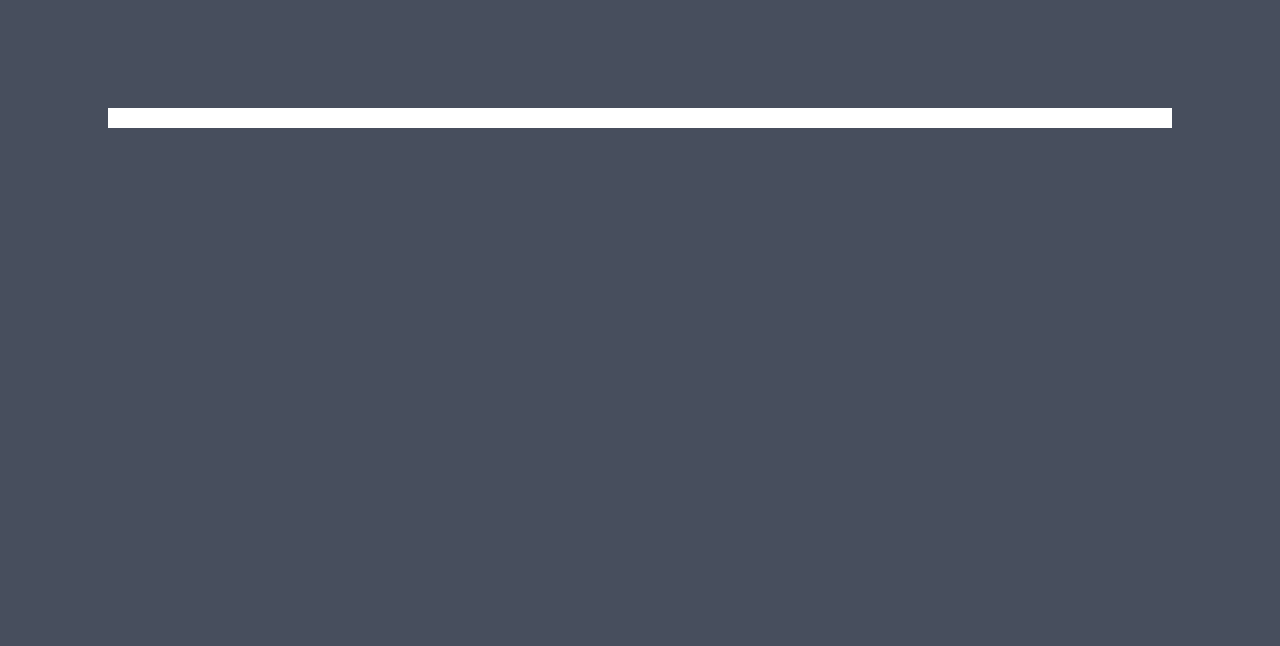
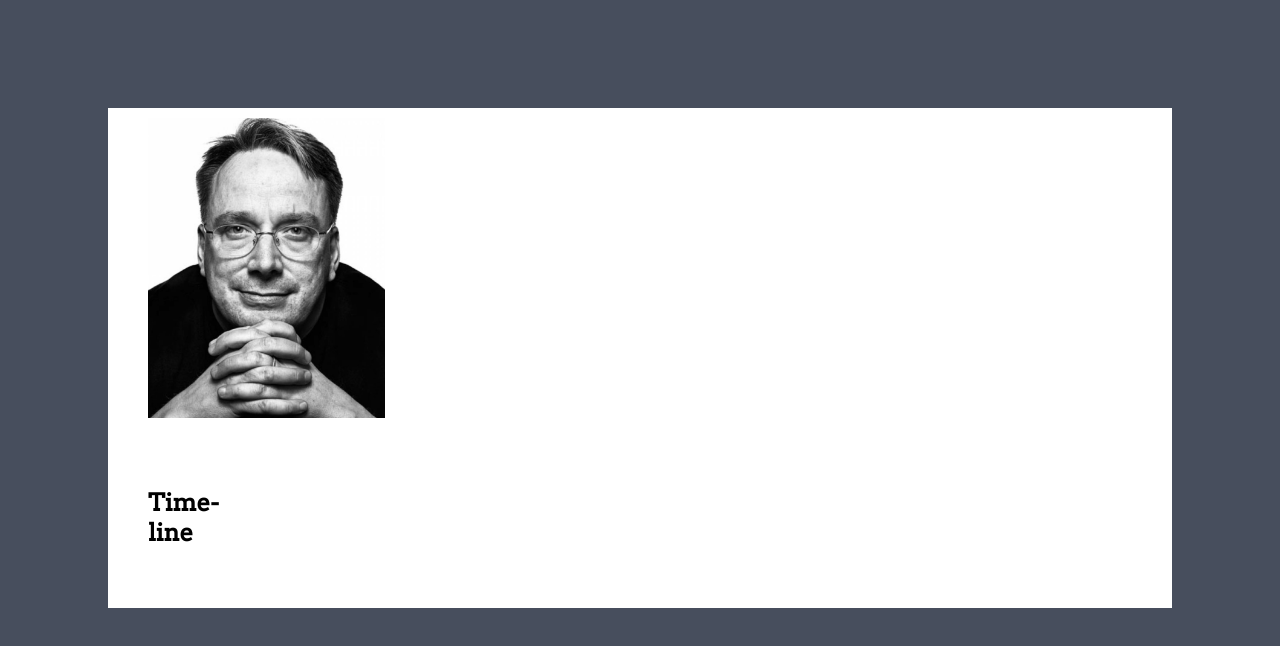
Before and after one commit to anna-kovalenko1/homepage, a plain HTML site: page index.html in a window 1280 px wide. Drawn offline with Linux system fonts and the light colour scheme.

Commit message:
Add Content

```diff
--- a/index.html
+++ b/index.html
@@ -10,10 +10,31 @@
   </head>
   <body>
     <header class="header-wrap">
-     <!-- Content -->
+      <img class="header-img" src="./img/linus-t.jpg" alt="Linus Torvald photo" title="My favorite photo">
+
+      <div class="resume">
+
+      </div>
+      <div class="header-context">
+
+      </div>
   </header>
   <main class="main-wrap">
-      <!-- Content -->
+    <div class="time-line-information">
+      <section class="time-line">
+          <h2>Time-line</h2>
+          <ul class="time-line-list">
+
+          </ul>
+      </section>
+
+      <section class="additional-information">
+          <ul>
+
+          </ul>
+      </section>
+
+  </div>
   </main>
   </body>
 </html>
```
